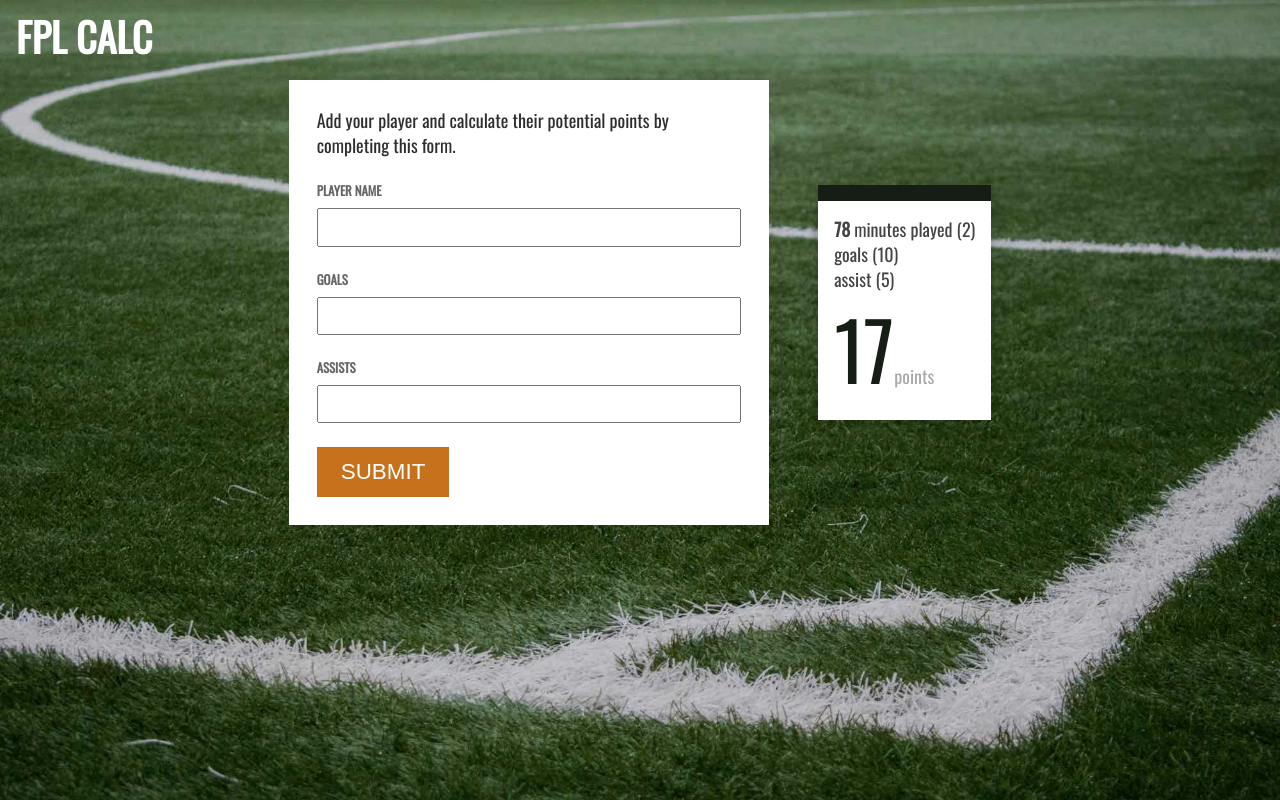
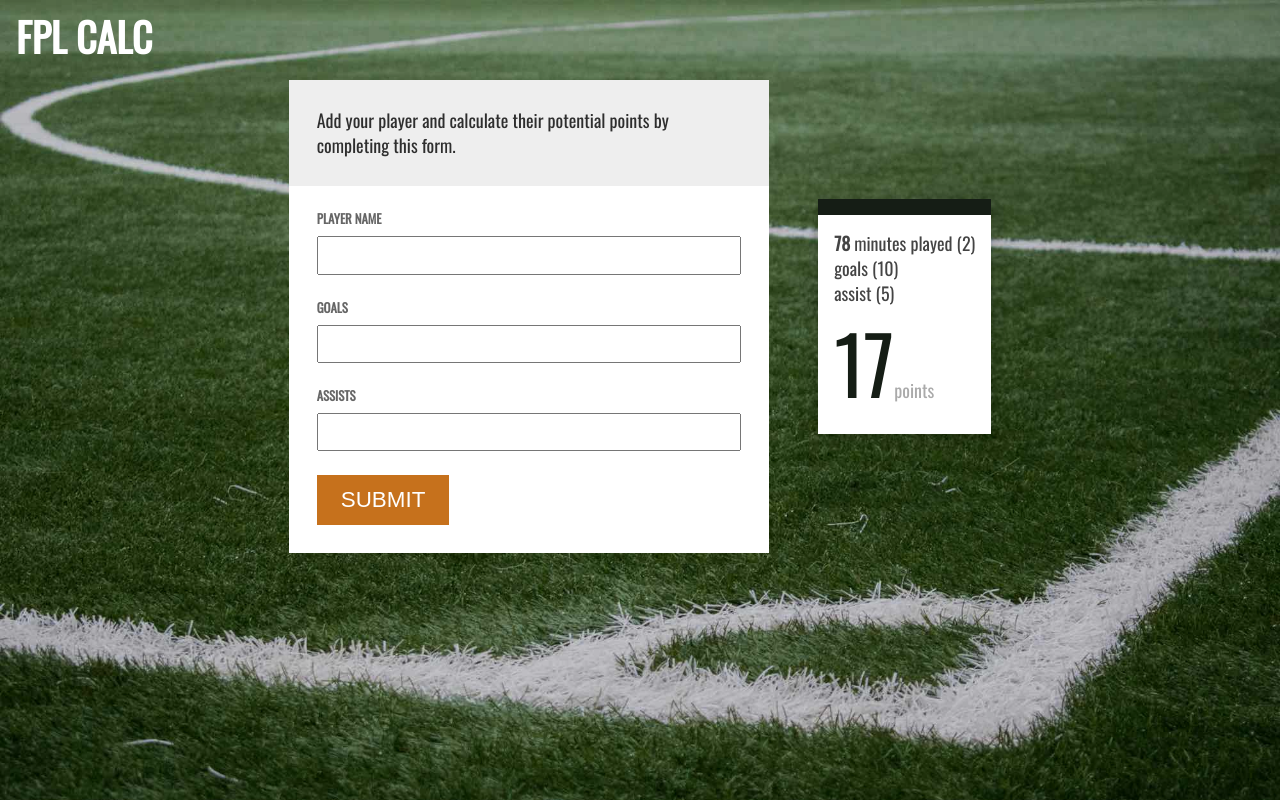
Before and after one commit to carlwood/fplcalc, a React app: page / in a window 1280 px wide. Built offline with nearby package versions, Linux system fonts and the light colour scheme.

Commit message:
Style tweaks

```diff
--- a/src/components/player.js
+++ b/src/components/player.js
@@ -11,7 +11,9 @@ class Player extends React.Component {
 class PlayerIntro extends React.Component {
     render() {
         return (
-            <p>Add your player and calculate their potential points by completing this form.</p>
+            <div className="form-intro">
+                <p>Add your player and calculate their potential points by completing this form.</p>
+            </div>
         )
     }
 }
@@ -67,7 +69,10 @@ class PlayerForm extends React.Component {
                     </form>
                 </div>
                 <div className="player-result">
-                    <PlayerResult name={this.state.name} goals={this.state.goals} assists={this.state.assists}/>
+                    <PlayerResult
+                        name={this.state.name}
+                        goals={this.state.goals}
+                        assists={this.state.assists}/>
                 </div>
             </div>
         );
--- a/src/styles/app.scss
+++ b/src/styles/app.scss
@@ -86,6 +86,15 @@ body {
 
 // Form
 
+.form-intro {
+    background: #eee;
+    margin: -1.75rem -1.75rem 0 -1.75rem;
+    padding: 1.75rem;
+    p {
+        margin: 0;
+    }
+}
+
 form {
 
 }
```
